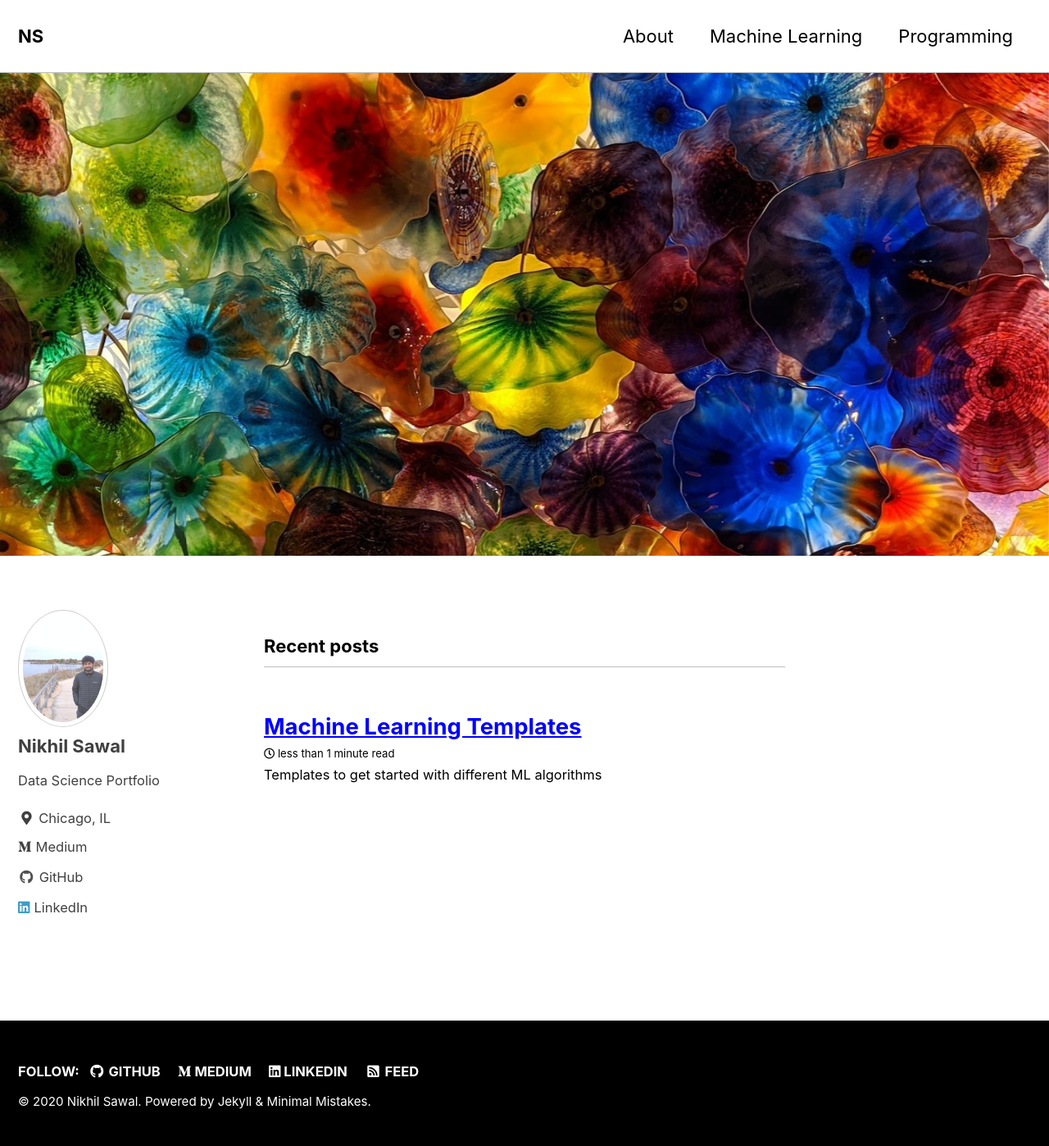
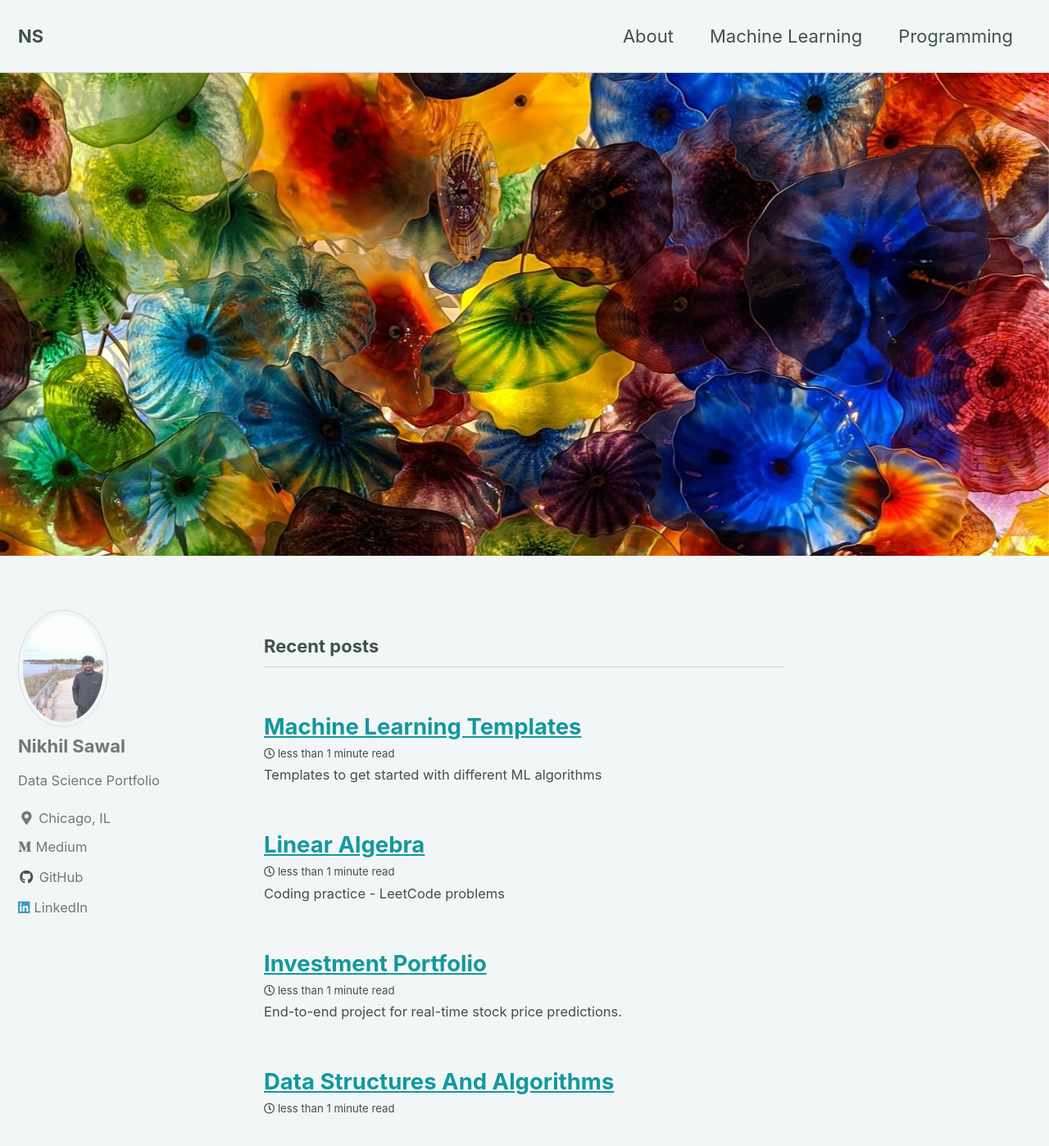
Before and after one commit to NikhilSawal/NikhilSawal.github.io, a Jekyll site: the page built from index.html, in a window 1280 px wide and 1400 px high. Shown: the whole window at 82% size. Built offline with Jekyll 4.4.1, drawn with Linux system fonts in a browser that asks for light colours; cached includes are drawn as plain includes; the list of posts is cut into pages by our own code.

Commit message:
Add new posts for different projects and changes theme to mint

```diff
--- a/_config.yml
+++ b/_config.yml
@@ -12,7 +12,7 @@
 
 # theme                  : "minimal-mistakes-jekyll"
 # remote_theme           : "mmistakes/minimal-mistakes"
-minimal_mistakes_skin    : "contrast" # "air", "aqua", "contrast", "dark", "dirt", "neon", "mint", "plum", "sunrise"
+minimal_mistakes_skin    : "mint" # "air", "aqua", "contrast", "dark", "dirt", "neon", "mint", "plum", "sunrise"
 
 # Site Settings
 locale                   : "en-US"
--- /dev/null
+++ b/_posts/2020-11-15-investment-portfolio.md
@@ -0,0 +1,7 @@
+---
+title: "Investment Portfolio"
+date: 2020-11-15
+tags: [machine learning, data science, web scraping, database, python]
+header:
+excerpt: "End-to-end project for real-time stock price predictions."
+---
--- /dev/null
+++ b/_posts/2020-11-15-linear-algbra.md
@@ -0,0 +1,7 @@
+---
+title: "Linear Algebra"
+date: 2020-11-15
+tags: [linear algebra, matrix operations, python, OOP]
+header:
+excerpt: "Coding practice - LeetCode problems"
+---
```
Also changed, not shown: _posts/2020-11-15-data-structures-and-algorithms.md (added).
